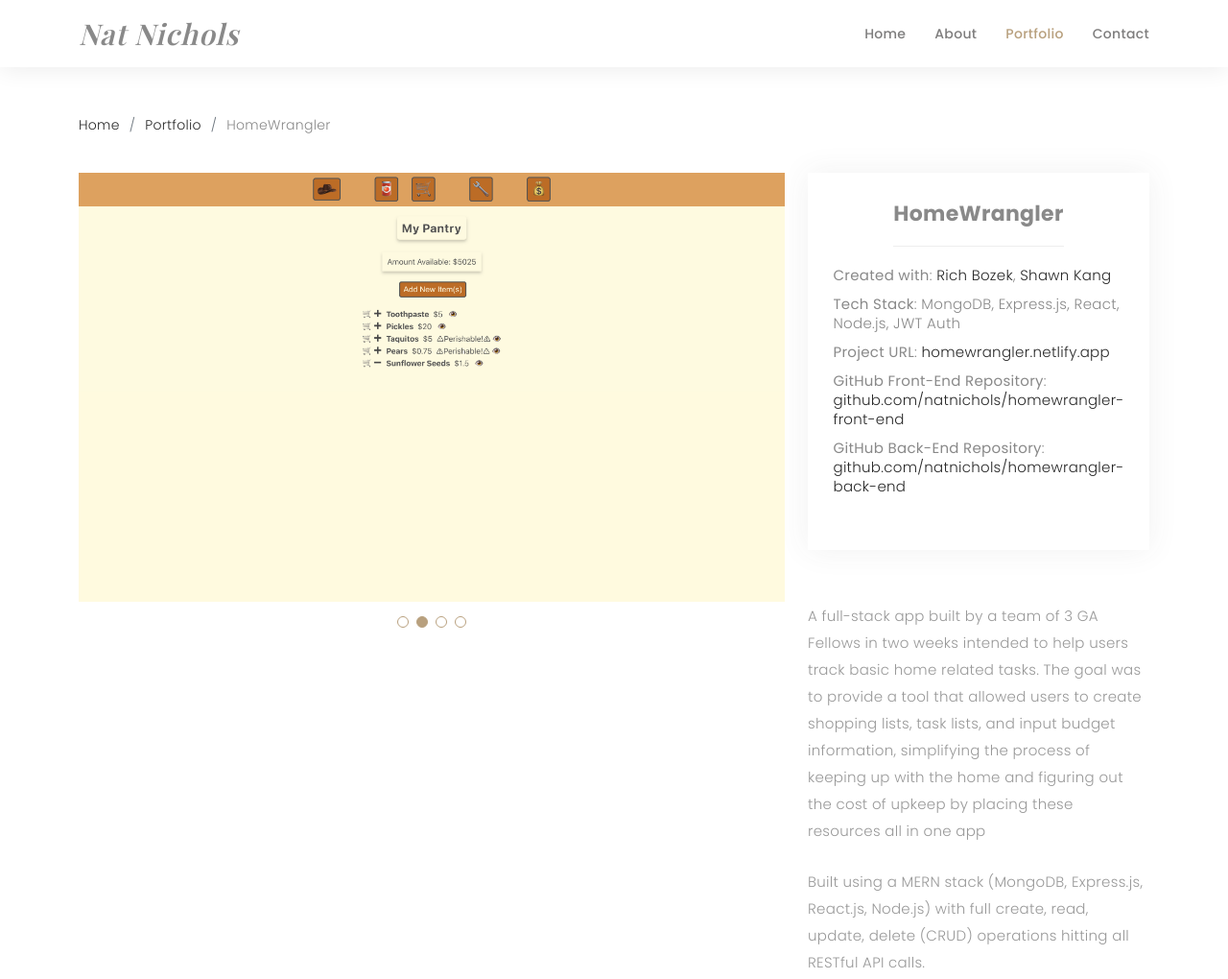
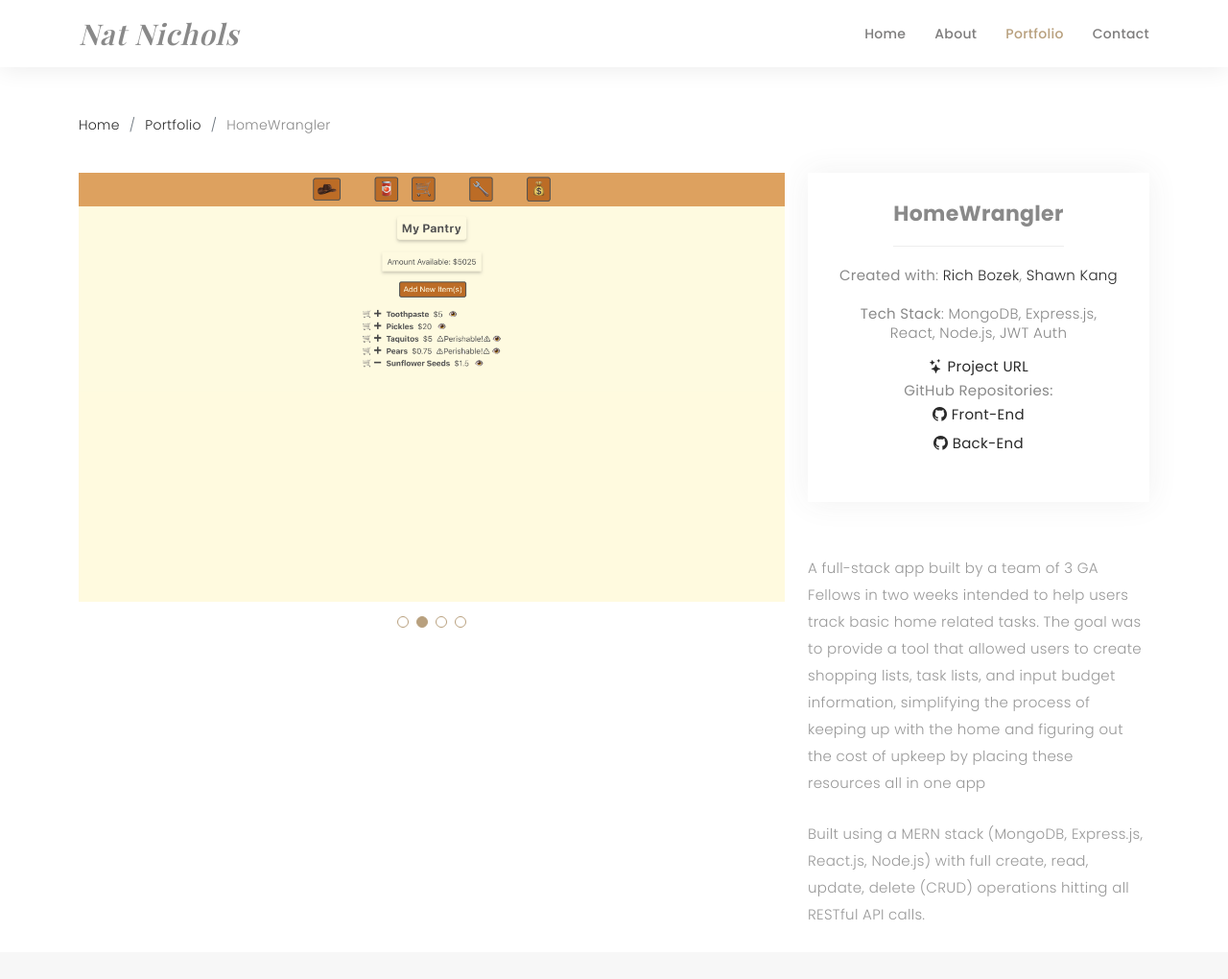
Before and after one commit to natnichols/nn-portfolio-mach1, a plain HTML site: page homewrangler-details.html in a window 1280 px wide. Shown: the top 1020 px of the page at 96% size. Drawn offline with nearby package versions, Linux system fonts and the light colour scheme; a web font is replaced by a local one.

Commit message:
update links and styling in portfolio-info div

```diff
--- a/assets/css/style.css
+++ b/assets/css/style.css
@@ -784,10 +784,15 @@ p {
   list-style: none;
   padding: 0;
   font-size: 15px;
+  display: flex;
+  flex-direction: column;
+  align-items: center;
+  justify-content: center;
 }
 
 .portfolio-details .portfolio-info li {
   margin-bottom: 10px;
+  text-align: center;
 }
 
 .portfolio-details .portfolio-info ul li+li {
@@ -810,7 +815,14 @@ p {
 
 .link-container {
   display: flex;
-  justify-content: space-around;
+  flex-direction: column;
+  justify-content: center;
+  align-items: center;
+  text-align: center;
+}
+
+.link-container a {
+  margin: 5px;
 }
 
 /*--------------------------------------------------------------
--- a/homewrangler-details.html
+++ b/homewrangler-details.html
@@ -114,9 +114,10 @@
                 <li><strong>Created with</strong>: <a href="https://github.com/rbozek" target="_blank">Rich Bozek</a>, <a href="https://github.com/shawnkang0818" target="_blank">Shawn Kang</a></li>
                 <li><strong>Tech Stack</strong>: MongoDB, Express.js, React, Node.js, JWT Auth</li>
                 <!-- <li><strong>Project date</strong>: 16 February 2024</li> -->
-                <li><strong>Project URL</strong>: <a href="https://homewrangler.netlify.app/" target="_blank">homewrangler.netlify.app</a></li>
-                <li><strong>GitHub Front-End Repository</strong>: <a href="https://github.com/natnichols/homewrangler-front-end" target="_blank">github.com/natnichols/homewrangler-front-end</a></li>
-                <li><strong>GitHub Back-End Repository</strong>: <a href="https://github.com/natnichols/homewrangler-back-end" target="_blank">github.com/natnichols/homewrangler-back-end</a></li>
+                <div class="link-container">
+                  <a href="https://homewrangler.netlify.app/" target="_blank"><strong><i class="bi bi-stars"></i> Project URL</strong></a>
+                  <strong>GitHub Repositories:</strong> <a href="https://github.com/natnichols/homewrangler-front-end" target="_blank"><strong><i class="bi bi-github"></i> Front-End</strong></a> <a href="https://github.com/natnichols/homewrangler-back-end" target="_blank"><strong><i class="bi bi-github"></i> Back-End</strong></a>
+                </div>
               </ul>
             </div>
             <div class="portfolio-description">
```
